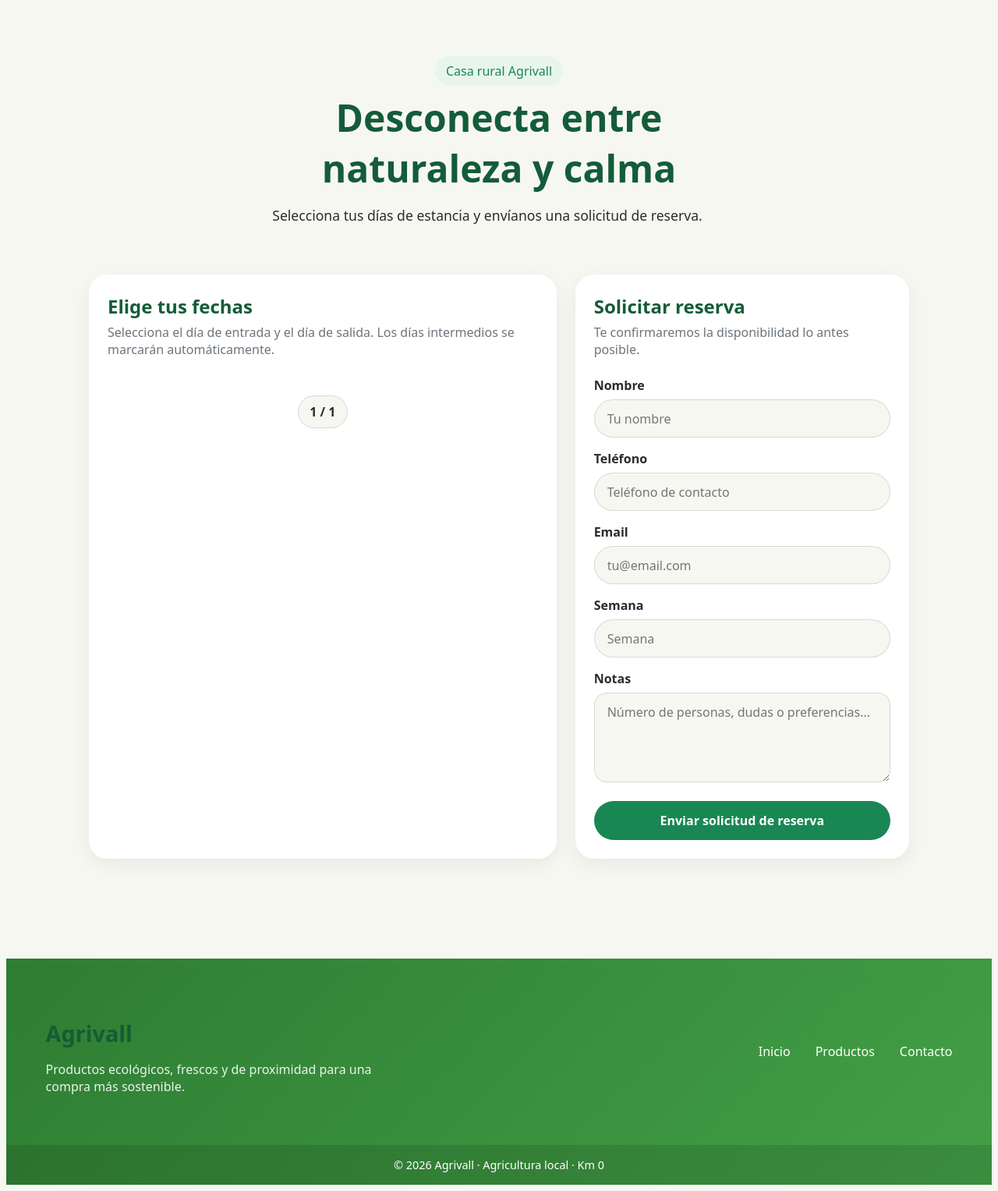
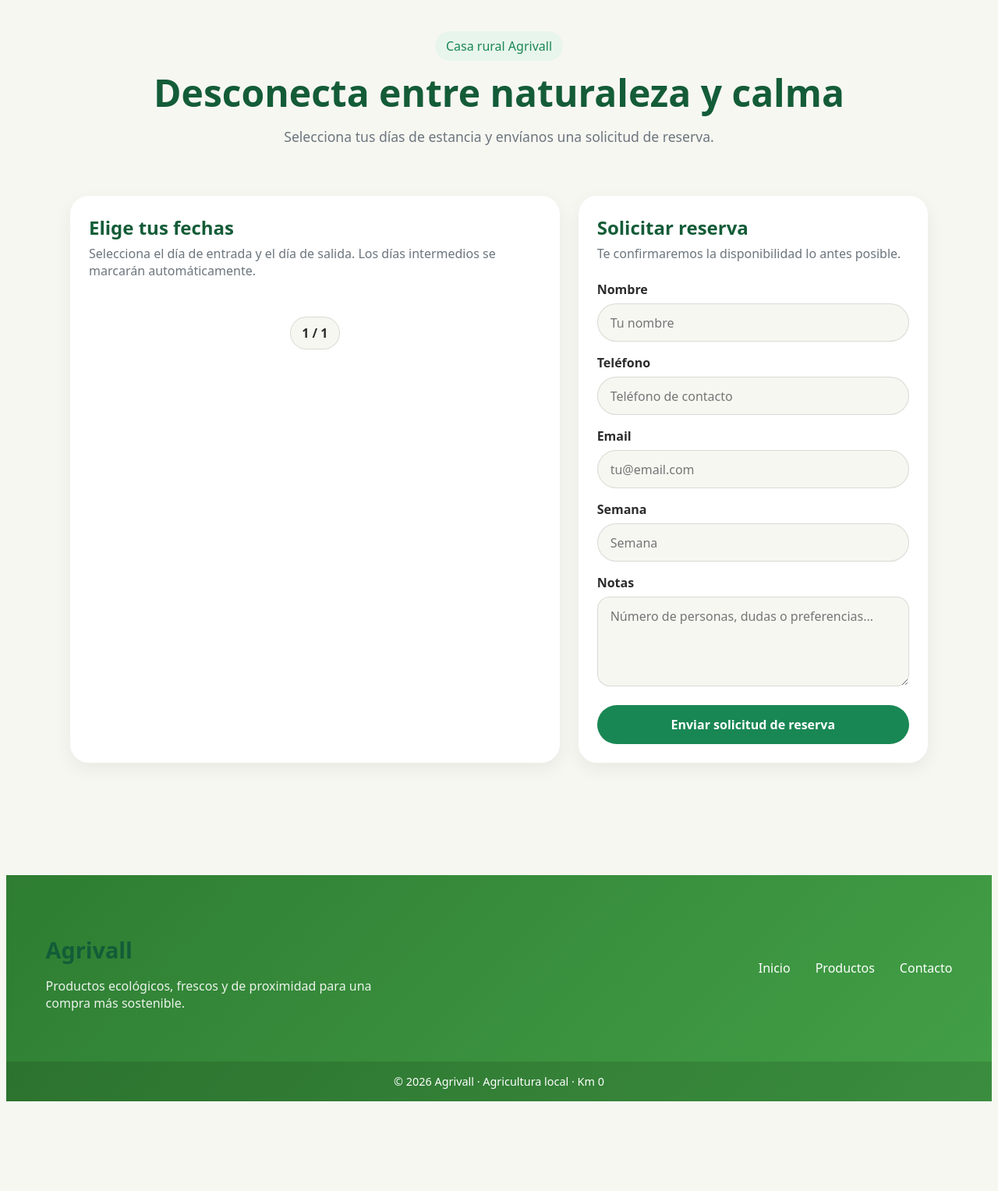
Before and after one commit to mtorpo/django-agrivall, a Django app: page /casilla/ in a window 1280 px wide. Shown: the part 84-1611 px from the top of the page at 78% size. After the commit the page ends 1496 px from the top, so only its background shows below. Run offline with Django 5.2, Linux system fonts and the light colour scheme; data that the repository does not hold is empty.

Commit message:
layout nomralization casilla with the rest views

```diff
--- a/agrivall/static/css/casilla.css
+++ b/agrivall/static/css/casilla.css
@@ -1,74 +1,56 @@
-.casilla-page {
-    max-width: 1100px;
+.cabecera-casilla {
+    width: min(900px, 92%);
     margin: 0 auto;
-    padding: 3rem 1.5rem;
+    padding: 3rem 0 2rem;
+    text-align: center;
 }
 
-.casilla-hero {
-    min-height: 159px;
-
-    margin-bottom: 2rem;
-    padding: 2rem;
-
-    border-radius: var(--border-radius);
-
-    /* background: var(--primary-soft); */
-
-    display: flex;
-    align-items: flex-end;
-    text-align: center;
-    justify-content: center;
-}
-
-.casilla-hero h1 {
-    max-width: 650px;
-    margin: 1rem 0;
-
+.titulo-casilla {
+    margin: 1rem 0 .75rem;
     font-size: clamp(2rem, 4vw, 3rem);
 }
 
-.casilla-hero p {
-    max-width: 620px;
-    margin: 0;
-
-    color: var(--text-main);
+.entradilla-casilla {
+    max-width: 700px;
+    margin: 0 auto;
     font-size: 1.1rem;
 }
 
-.casilla-layout {
+.zona-casilla {
+    width: min(1100px, 92%);
+    margin: 0 auto;
+    padding: 2rem 0 4rem;
+}
+
+.rejilla-casilla {
     display: grid;
     grid-template-columns: 1.4fr 1fr;
     gap: 1.5rem;
 }
 
-.casilla-card {
-    background: var(--bg-card);
-    border-radius: var(--border-radius);
-    box-shadow: var(--shadow-soft);
-
+.bloque-casilla {
     padding: 1.5rem;
 }
 
-.casilla-card-header {
+.cabecera-bloque-casilla {
     margin-bottom: 1.5rem;
 }
 
-.casilla-card-header h2 {
+.cabecera-bloque-casilla h2 {
     margin: 0 0 .4rem;
 }
 
-.casilla-card-header p {
+.cabecera-bloque-casilla p {
     margin: 0;
-    color: var(--text-muted);
 }
 
-.semanas-lista {
+.lista-semanas {
     display: flex;
     flex-direction: column;
     gap: 1rem;
 }
 
-.semana-card {
+.tarjeta-semana {
     cursor: pointer;
 
     padding: 1.2rem;
@@ -119,22 +99,22 @@
     font-weight: 600;
 }
 
-.estado_casilla.libre {
+.estado-casilla.libre {
     background: #e8f5ec;
     color: #198754;
 }
 
-.estado_casilla.pre-reserva {
+.estado-casilla.pre-reserva {
     background: #fff3cd;
     color: #997404;
 }
 
-.estado_casilla.reservado {
+.estado-casilla.reservado {
     background: #f8d7da;
     color: #842029;
 }
 
-.paginacion {
+.paginacion-casilla {
     margin-top: 1.5rem;
 
     display: flex;
@@ -143,8 +123,8 @@
     gap: .7rem;
 }
 
-.paginacion a,
-.paginacion span {
+.paginacion-casilla a,
+.paginacion-casilla span {
     padding: .55rem .9rem;
 
     border-radius: 999px;
@@ -156,28 +136,28 @@
     font-weight: 600;
 }
 
-.paginacion a {
+.paginacion-casilla a {
     color: var(--primary);
 }
 
-.reserva-form {
+.formulario-reserva {
     display: flex;
     flex-direction: column;
     gap: 1rem;
 }
 
-.form-group {
+.campo-formulario {
     display: flex;
     flex-direction: column;
     gap: .4rem;
 }
 
-.form-group label {
+.campo-formulario label {
     font-weight: 600;
 }
 
-.form-group input,
-.form-group textarea {
+.campo-formulario input,
+.campo-formulario textarea {
     width: 100%;
 
     padding: .8rem 1rem;
@@ -192,18 +172,19 @@
     font-size: 1rem;
 }
 
-.form-group input {
+.campo-formulario input {
     border-radius: 999px;
 }
 
-.form-group input:focus,
-.form-group textarea:focus {
+.campo-formulario input:focus,
+.campo-formulario textarea:focus {
     outline: none;
     border-color: var(--primary);
     box-shadow: 0 0 0 4px var(--primary-soft);
 }
 
-.reserva-button {
+.boton-reserva {
+    width: 100%;
     margin-top: .5rem;
 
     background: var(--primary);
--- a/agrivall/templates/casilla.html
+++ b/agrivall/templates/casilla.html
@@ -17,55 +17,65 @@
 
 {% include "partials/nav.html" %}
 
-<main class="casilla-page">
+<main>
 
-    <section class="casilla-hero">
-        <div>
-            <span class="badge-green">Casa rural Agrivall</span>
+    <section class="cabecera-casilla">
+        <span class="badge-green">
+            Casa rural Agrivall
+        </span>
 
-            <h1>Desconecta entre naturaleza y calma</h1>
+        <h1 class="titulo-casilla">
+            Desconecta entre naturaleza y calma
+        </h1>
 
-            <p>
+        <p class="text-soft entradilla-casilla">
             Selecciona tus días de estancia y envíanos una solicitud de reserva.
         </p>
-        </div>
     </section>
 
-    <section class="casilla-layout">
+    <section class="zona-casilla">
 
-        <section class="casilla-card" aria-labelledby="fechas-title">
+        <div class="rejilla-casilla">
 
-            <header class="casilla-card-header">
-                <h2 id="fechas-title">Elige tus fechas</h2>
+            <section class="soft-card bloque-casilla" aria-labelledby="fechas-title">
 
-                <p>
+                <header class="cabecera-bloque-casilla">
+                    <h2 id="fechas-title">
+                        Elige tus fechas
+                    </h2>
+
+                    <p class="text-soft">
                         Selecciona el día de entrada y el día de salida. Los días intermedios se marcarán automáticamente.
                     </p>
                 </header>
 
-            <div class="semanas-lista">
+                <div class="lista-semanas">
 
                     {% for semana in page_obj %}
 
                         <article
-                        class="semana-card"
+                            class="tarjeta-semana"
                             data-id="{{ semana.id }}"
                             data-semana="{{ semana.numero_sem }}"
                         >
 
-                        <div>
-                            <h3>Semana {{ semana.numero_sem }}</h3>
+                            <div class="contenido-semana">
 
-                            <p>
+                                <h3 class="titulo-semana">
+                                    Semana {{ semana.numero_sem }}
+                                </h3>
+
+                                <p class="text-soft texto-semana">
                                     {{ semana.descriptor }}
                                 </p>
 
-                            <span class="estado_casilla {{ semana.estado }}">
+                                <span class="estado-casilla {{ semana.estado }}">
                                     {{ semana.estado }} ●
                                 </span>
+
                             </div>
 
-                        <strong class="semana-precio">
+                            <strong class="precio-semana">
                                 {{ semana.precio }} €
                             </strong>
 
@@ -75,7 +85,7 @@
 
                 </div>
 
-            <nav class="paginacion" aria-label="Paginación de semanas">
+                <nav class="paginacion-casilla" aria-label="Paginación de semanas">
 
                     {% if page_obj.has_previous %}
                         <a href="?page={{ page_obj.previous_page_number }}">
@@ -97,21 +107,22 @@
 
             </section>
 
+            <section class="soft-card bloque-casilla" aria-labelledby="reserva-title">
 
-        <section class="casilla-card" aria-labelledby="reserva-title">
+                <header class="cabecera-bloque-casilla">
+                    <h2 id="reserva-title">
+                        Solicitar reserva
+                    </h2>
 
-            <header class="casilla-card-header">
-                <h2 id="reserva-title">Solicitar reserva</h2>
-
-                <p>
+                    <p class="text-soft">
                         Te confirmaremos la disponibilidad lo antes posible.
                     </p>
                 </header>
 
-            <form method="post" action="{% url 'casilla' %}" class="reserva-form">
+                <form method="post" action="{% url 'casilla' %}" class="formulario-reserva">
                     {% csrf_token %}
 
-                <div class="form-group">
+                    <div class="campo-formulario">
                         <label for="nombre">Nombre</label>
 
                         <input
@@ -123,7 +134,7 @@
                         >
                     </div>
 
-                <div class="form-group">
+                    <div class="campo-formulario">
                         <label for="telefono">Teléfono</label>
 
                         <input
@@ -135,7 +146,7 @@
                         >
                     </div>
 
-                <div class="form-group">
+                    <div class="campo-formulario">
                         <label for="email">Email</label>
 
                         <input
@@ -147,7 +158,7 @@
                         >
                     </div>
 
-                <div class="form-group">
+                    <div class="campo-formulario">
                         <label for="semanaVisible">Semana</label>
 
                         <input
@@ -165,7 +176,7 @@
                         >
                     </div>
 
-                <div class="form-group">
+                    <div class="campo-formulario">
                         <label for="notas">Notas</label>
 
                         <textarea
@@ -176,13 +187,15 @@
                         ></textarea>
                     </div>
 
-                <button type="submit" class="reserva-button">
+                    <button type="submit" class="boton-reserva">
                         Enviar solicitud de reserva
                     </button>
 
                 </form>
 
             </section>
+
+        </div>
 
     </section>
 
@@ -191,29 +204,27 @@
 {% include "partials/footer.html" %}
 
 <script>
-
-    const cards = document.querySelectorAll(".semana-card");
+    const tarjetasSemana = document.querySelectorAll(".tarjeta-semana");
 
     const semanaVisible = document.getElementById("semanaVisible");
     const semanaId = document.getElementById("semanaId");
 
-    cards.forEach(card => {
+    tarjetasSemana.forEach(tarjeta => {
 
-        card.addEventListener("click", () => {
+        tarjeta.addEventListener("click", () => {
 
-            cards.forEach(c =>
-                c.classList.remove("seleccionada")
+            tarjetasSemana.forEach(item =>
+                item.classList.remove("seleccionada")
             );
 
-            card.classList.add("seleccionada");
+            tarjeta.classList.add("seleccionada");
 
-            semanaVisible.value = card.dataset.semana;
-            semanaId.value = card.dataset.id;
+            semanaVisible.value = tarjeta.dataset.semana;
+            semanaId.value = tarjeta.dataset.id;
 
         });
 
     });
-
 </script>
 
 </body>
--- a/agrivall/templates/crud/dashboard.html
+++ b/agrivall/templates/crud/dashboard.html
@@ -19,7 +19,7 @@
         </span>
 
         <h1 class="display-5 fw-bold mt-3">
-            Dashboard Agrivall
+            Panel de administración AGRIVALL
         </h1>
 
         <p class="text-secondary">
@@ -30,7 +30,7 @@
             href="{% url 'index' %}"
             class="btn btn-success btn-lg w-50 mb-3"
         >
-            Inicio
+            Agrivall
         </a>
     </div>
 
@@ -92,7 +92,7 @@
                         </p>
 
                         <span class="btn btn-success rounded-pill px-4">
-                            Ver pedidos
+                            Gestionar pedidos
                         </span>
 
                     </div>
```
Also changed, not shown: other parts of agrivall/static/css/casilla.css (+10 -12 lines). Lines whose indentation alone changed are shown as unchanged.
